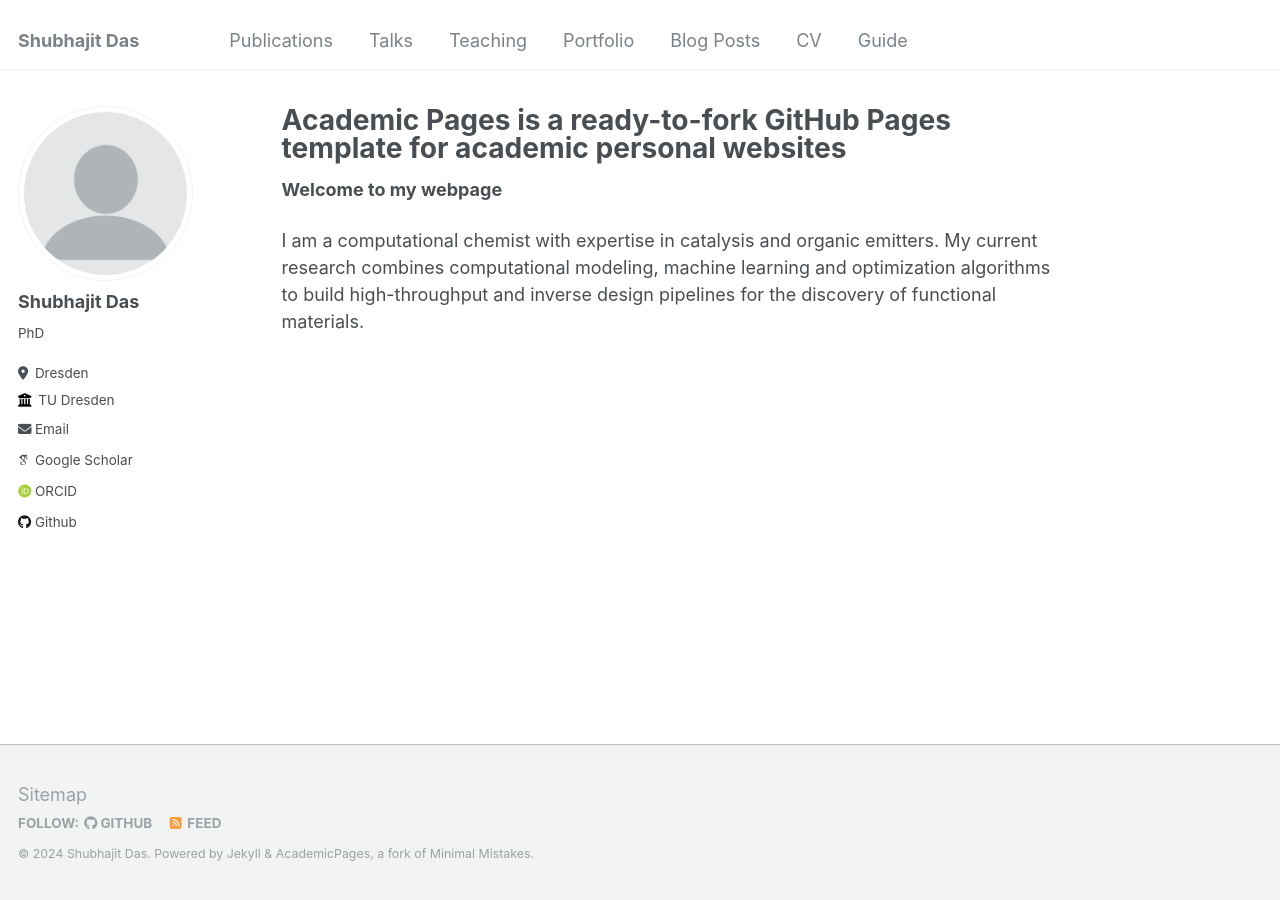
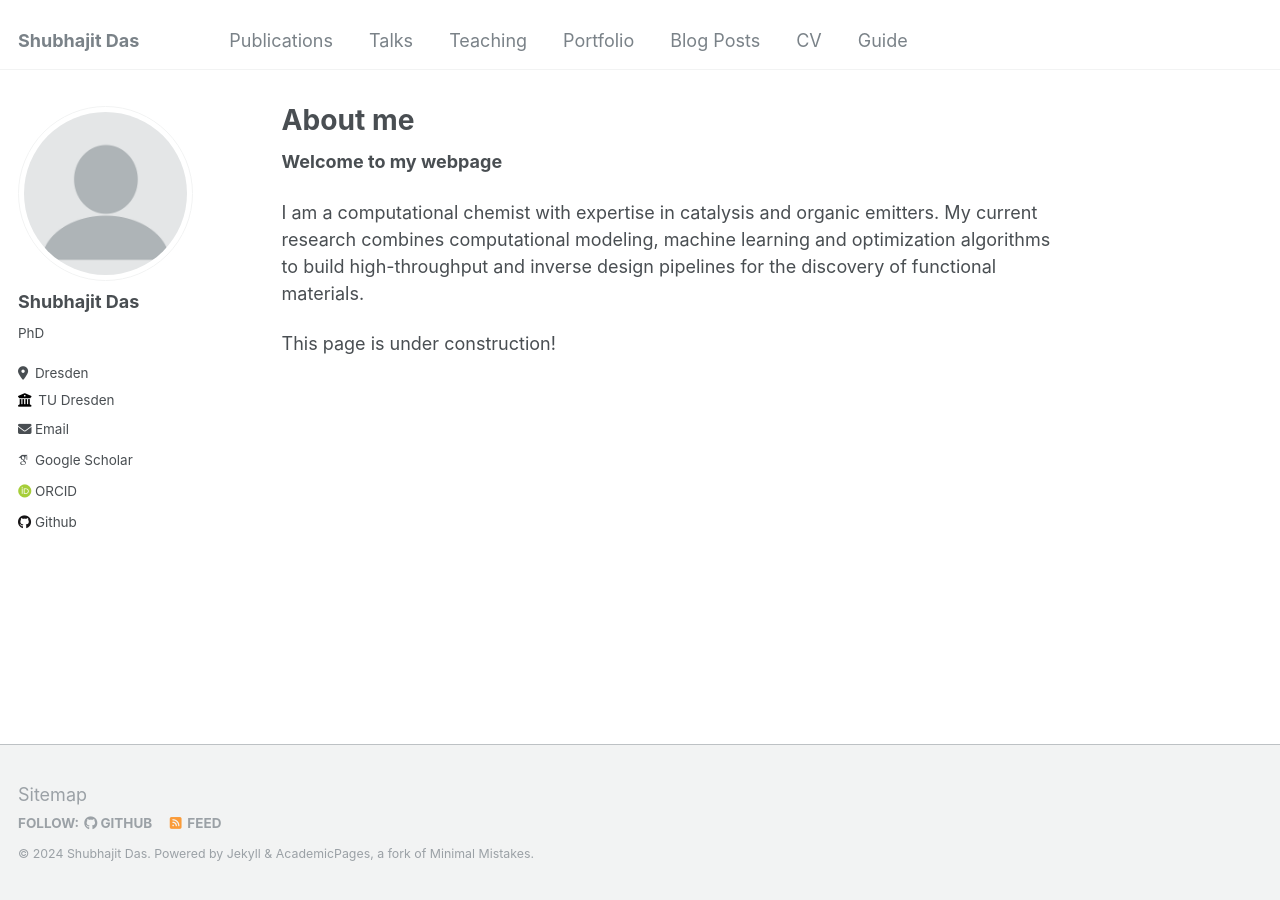
Before and after one commit to dosshubha/dosshubha.github.io, a Jekyll site: the page built from _pages/about.md, in a window 1280 px wide. Built offline with Jekyll 4.4.1, drawn with Linux system fonts in a browser that asks for light colours; some web fonts are replaced.

Commit message:
Update about.md

```diff
--- a/_pages/about.md
+++ b/_pages/about.md
@@ -1,6 +1,6 @@
 ---
 permalink: /
-title: "Academic Pages is a ready-to-fork GitHub Pages template for academic personal websites"
+title: "About me"
 author_profile: true
 redirect_from:
   - /about/
@@ -10,3 +10,5 @@ redirect_from:
 <b>Welcome to my webpage</b>
 
 I am a computational chemist with expertise in catalysis and organic emitters. My current research combines computational modeling, machine learning and optimization algorithms to build high-throughput and inverse design pipelines for the discovery of functional materials.
+
+This page is under construction!
```
